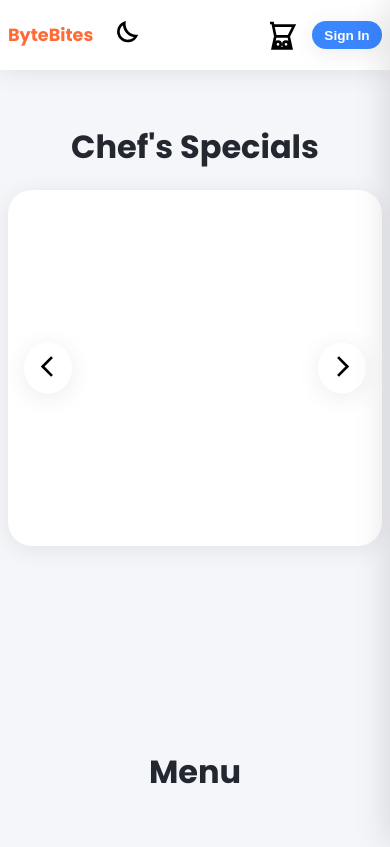
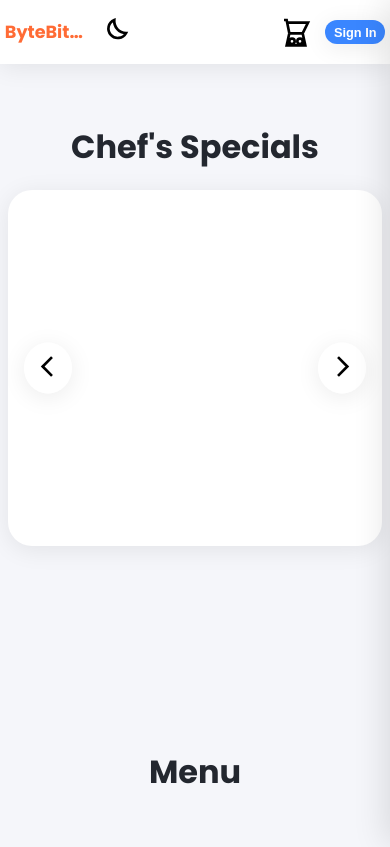
Before and after one commit to akbolaji-04/Bytebites-v3, a plain HTML site: page index.html in a window 390 px wide. Drawn offline with Linux system fonts and the light colour scheme; no server answers.

Commit message:
new commit

```diff
--- a/main.js
+++ b/main.js
@@ -416,3 +416,5 @@ orderConfirmation.onclick = e => { if (e.target === orderConfirmation) orderConf
 // --- Init ---
 loadSpecials();
 loadMenu().then(renderCart);
+
+// No changes needed for navbar layout in JS. Navbar is controlled by CSS and HTML only.
--- a/styles.css
+++ b/styles.css
@@ -46,6 +46,7 @@ body.dark {
   right: 0;
   box-sizing: border-box;
   min-height: 64px;
+  overflow-x: auto;
 }
 body.dark .navbar {
   background: var(--neutral-dark);
@@ -56,6 +57,9 @@ body.dark .navbar {
   font-weight: bold;
   color: var(--accent);
   white-space: nowrap;
+  overflow: hidden;
+  text-overflow: ellipsis;
+  max-width: 120px;
 }
 .navbar-left, .navbar-right {
   display: flex;
@@ -559,19 +563,21 @@ body.dark .cart-footer {
 }
 @media (max-width: 600px) {
   .navbar {
-    padding: 0.7rem 0.5rem;
-    min-height: 48px;
+    padding: 0.5rem 0.3rem;
+    min-height: 44px;
+    gap: 0.2rem;
   }
   .logo {
     font-size: 1.1rem;
+    max-width: 80px;
   }
   .navbar-left, .navbar-right {
-    gap: 0.4rem;
+    gap: 0.3rem;
   }
   .btn, .btn-accent, .btn-secondary {
-    font-size: 0.85rem;
-    padding: 0.4rem 0.7rem;
-    min-width: 70px;
+    font-size: 0.8rem;
+    padding: 0.3rem 0.5rem;
+    min-width: 60px;
   }
   .section {
     max-width: 100vw;
```
